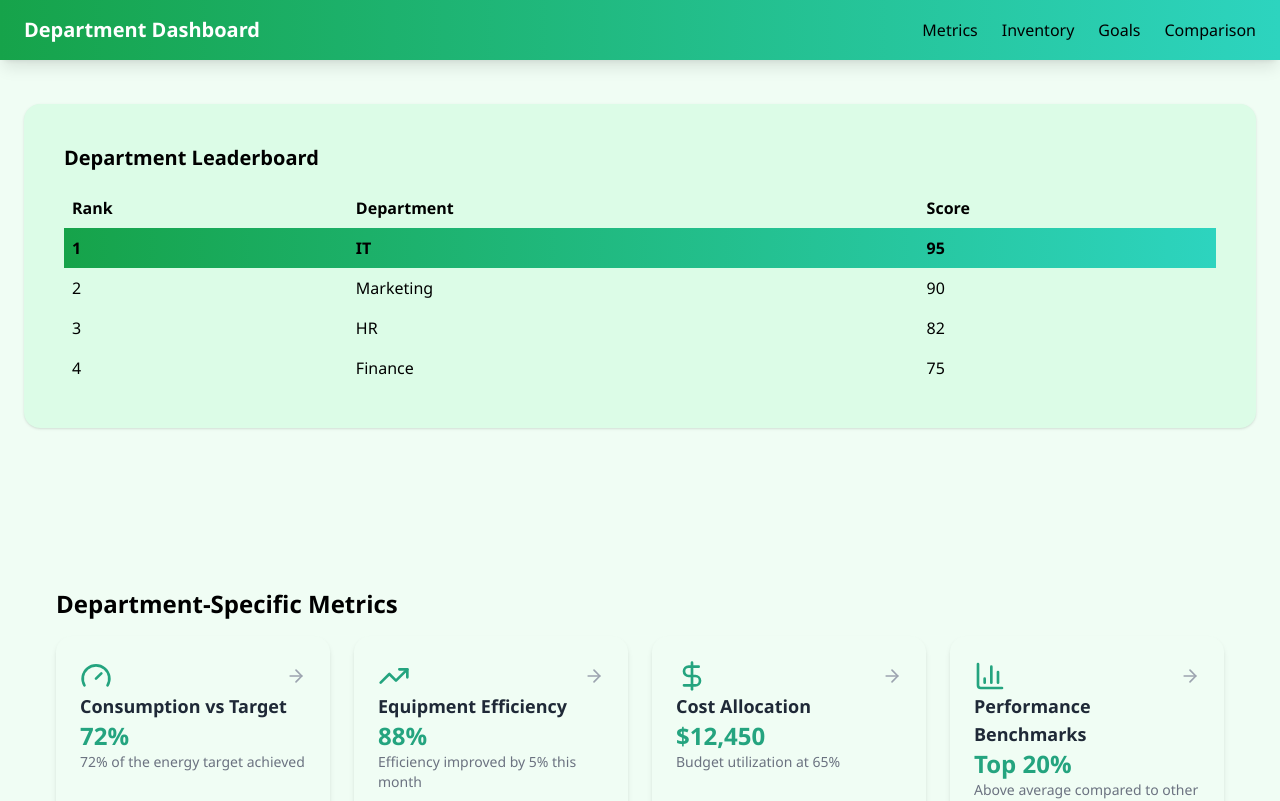
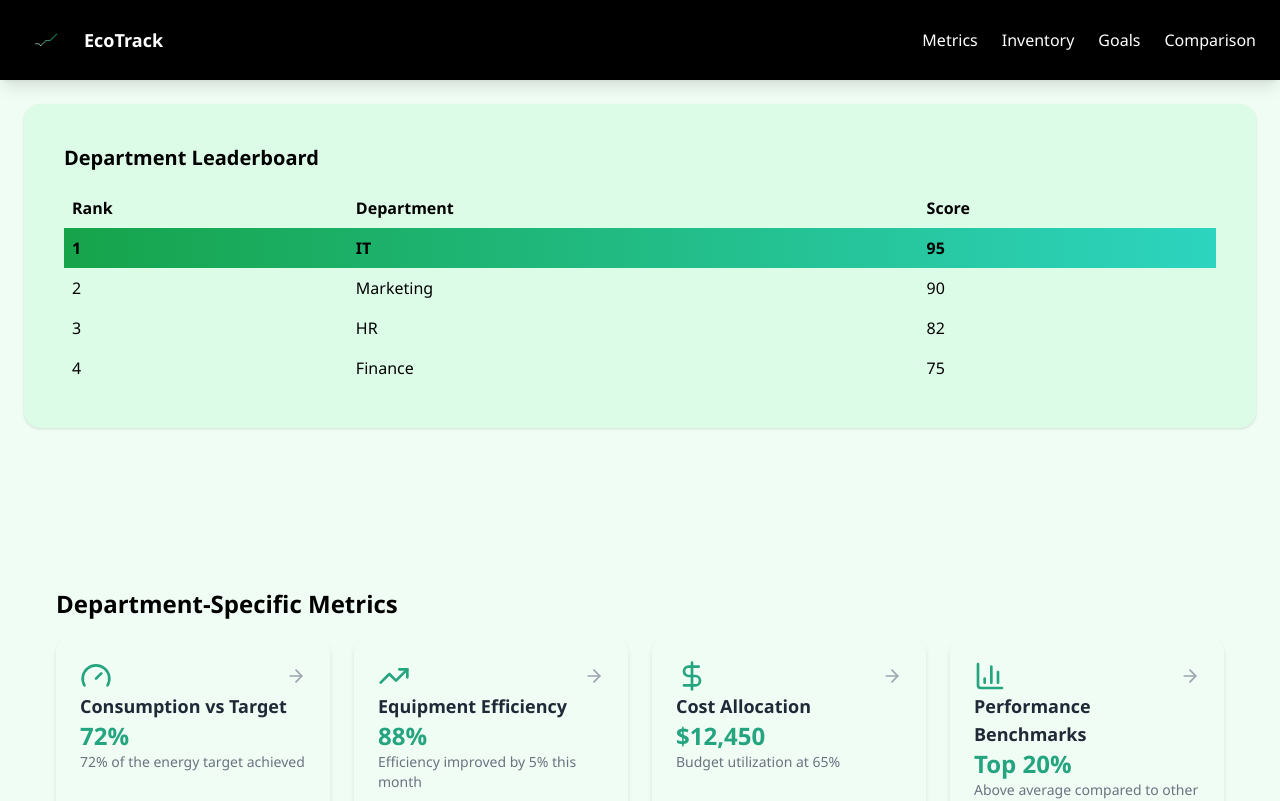
Before and after one commit to CKmellow/EcoTrack, a React (Create React App) app in the folder frontend/eco-track/: page /department-dashboard in a window 1280 px wide. Shown: the top 801 px of the page. Built offline with nearby package versions, Linux system fonts and the light colour scheme.

Commit message:
changed company analytics to react component- deleted it as a page-  added route to bill management

```diff
--- a/frontend/eco-track/src/pages/companalytics.js
+++ b/frontend/eco-track/src/Components/CompanyAnalytics.jsx
@@ -1,45 +1,38 @@
 import React from "react";
-
 import {
   LineChart, Line, XAxis, YAxis, CartesianGrid, Tooltip, Legend,
   BarChart, Bar,
   PieChart, Pie, Cell,
   ScatterChart, Scatter
 } from "recharts";
-import { Card, CardContent } from "../Components/ui/Card"
-import Header from "../Components/Header";
-const carbonData = [
+import { Card, CardContent } from "../Components/ui/Card";
+
+const COLORS = ["#31a05aff", "#f87171"]; // green + red
+
+export default function AnalyticsDashboard({
+  carbonData = [
     { month: "Jan", emissions: 400, target: 350 },
     { month: "Feb", emissions: 380, target: 340 },
     { month: "Mar", emissions: 420, target: 330 },
-];
-
-const efficiencyData = [
+  ],
+  efficiencyData = [
     { department: "IT", efficiency: 85 },
     { department: "HR", efficiency: 70 },
     { department: "Finance", efficiency: 90 },
     { department: "Ops", efficiency: 60 },
-];
-
-const accuracyData = [
+  ],
+  accuracyData = [
     { name: "Accurate", value: 80 },
     { name: "Error", value: 20 },
-];
-
-const costEmissionData = [
+  ],
+  costEmissionData = [
     { x: 1000, y: 400 }, // x = cost, y = emissions
     { x: 1500, y: 350 },
     { x: 1200, y: 300 },
     { x: 1800, y: 500 },
-];
-
-const COLORS = ["#31a05aff", "#f87171"]; // green + red
-
-export default function AnalyticsPage() {
+  ]
+}) {
   return (
-   <div className="w-full min-h-screen bg-[#F5F8F2] flex flex-col">
-     <Header />
-
     <div className="p-6 grid grid-cols-1 md:grid-cols-2 gap-6">
 
       {/* Carbon Footprint Tracking */}
@@ -75,7 +68,7 @@ export default function AnalyticsPage() {
       {/* Prediction Accuracy */}
       <Card className="rounded-2xl shadow-md">
         <CardContent>
-          <h2 className="text-xl font-semibold mb-4"> Prediction Accuracy</h2>
+          <h2 className="text-xl font-semibold mb-4">Prediction Accuracy</h2>
           <PieChart width={400} height={250}>
             <Pie
               data={accuracyData}
@@ -99,7 +92,7 @@ export default function AnalyticsPage() {
       {/* Cost vs Emissions Analysis */}
       <Card className="rounded-2xl shadow-md">
         <CardContent>
-          <h2 className="text-xl font-semibold mb-4"> Cost vs Emissions</h2>
+          <h2 className="text-xl font-semibold mb-4">Cost vs Emissions</h2>
           <ScatterChart width={400} height={250}>
             <CartesianGrid />
             <XAxis dataKey="x" name="Cost" unit="$" />
@@ -109,7 +102,7 @@ export default function AnalyticsPage() {
           </ScatterChart>
         </CardContent>
       </Card>
-</div>
+
     </div>
   );
 }
--- a/frontend/eco-track/src/pages/BillManagement.js
+++ b/frontend/eco-track/src/pages/BillManagement.js
@@ -2,6 +2,7 @@ import React, { useState } from "react";
 import { CSVLink } from "react-csv";
 import jsPDF from "jspdf";
 import "jspdf-autotable";
+import Header from "../Components/Header";
 
 const glassStyle = {
   background: "rgba(255,255,255,0.2)",
@@ -158,7 +159,10 @@ function BillManagement() {
   };
 
   return (
+     <div className="w-full min-h-screen bg-[#F5F8F2] flex flex-col">
+     <Header />
     <div className="min-h-screen w-full flex flex-col items-center justify-start bg-[#F5F8F2] py-10 px-4">
+
       <h2 className="text-3xl font-bold text-transparent bg-clip-text bg-gradient-to-r from-green-600 to-teal-400 mb-8">Bill Management</h2>
       <div style={glassStyle} className="w-full max-w-2xl mb-8">
         <h3 className="text-xl font-semibold mb-4 text-[#144D52]">Upload Bills</h3>
@@ -277,6 +281,7 @@ function BillManagement() {
         </div>
       )}
     </div>
+    </div>
   );
 }
 
--- a/frontend/eco-track/src/pages/CompanyAdminDashboard.js
+++ b/frontend/eco-track/src/pages/CompanyAdminDashboard.js
@@ -2,11 +2,12 @@ import React from "react";
 import { useNavigate } from "react-router-dom";
 import Header from "../Components/Header";
 import Footer from "../Components/Footer";
+import AnalyticsDashboard from "../Components/CompanyAnalytics";
 function CompanyAdminDashboard() {
+    const navigate = useNavigate();
   return (
     <div className="w-full min-h-screen bg-[#F5F8F2] flex flex-col">
-      {/* Header */}
-      <Header />
+     < Header />
 
       {/* Main Content */}
       <main className="flex-1 px-8 py-10">
@@ -51,8 +52,21 @@ function CompanyAdminDashboard() {
               <button className="bg-gradient-to-r from-green-600 to-teal-400 text-white px-6 py-3 rounded-lg shadow hover:scale-105 transition-transform">Add Department</button>
               <button className="bg-white border border-gray-300 text-[#144D52] px-6 py-3 rounded-lg hover:bg-gray-100">Generate Report</button>
               <button className="bg-black text-white px-6 py-3 rounded-lg hover:bg-[#1e8c6b]">Send Alert</button>
+              <button onClick={() => navigate("/bills")}  className="bg-gradient-to-r from-green-600 to-teal-400 text-white px-6 py-3 rounded-lg shadow hover:scale-105 transition-transform ">Bill Management</button>
+
+
             </div>
           </div>
+
+
+
+
+        </div>
+
+          <div className="bg-white border border-gray-200 rounded-xl p-6 mt-10 shadow">
+          <h4 className="text-lg font-semibold text-[#144D52] mb-6">Analytics Overview</h4>
+          <AnalyticsDashboard />
+
         </div>
       </main>
       <Footer />
--- a/frontend/eco-track/src/pages/DepartmentDashboard.js
+++ b/frontend/eco-track/src/pages/DepartmentDashboard.js
@@ -57,13 +57,16 @@ export default function DepartmentDashboard() {
   return (
     <div className="min-h-screen bg-green-50">
       {/* Navbar */}
-      <nav className="fixed top-0 left-0 w-full bg-gradient-to-r from-green-600 to-teal-400 text-white flex justify-between items-center px-6 py-4 shadow-lg z-50">
-        <h1 className="text-xl font-bold">Department Dashboard</h1>
+      <nav className="fixed top-0 left-0 w-full bg-black text-white flex justify-between items-center px-6 py-4 shadow-lg z-50">
+         <div className="flex items-center space-x-3">
+         <img src="/logo.png" alt="Logo" className="w-12 h-12 rounded" />
+          <span className="text-white font-semibold text-lg">EcoTrack</span>
+          </div>
         <div className="space-x-6">
-          <a href="#metrics" className="text-black">Metrics</a>
-          <a href="#inventory" className="text-black">Inventory</a>
-          <a href="#goals" className="text-black">Goals</a>
-          <a href="#comparison" className="text-black">Comparison</a>
+          <a href="#metrics" className="text-white">Metrics</a>
+          <a href="#inventory" className="text-white">Inventory</a>
+          <a href="#goals" className="text-white">Goals</a>
+          <a href="#comparison" className="text-white">Comparison</a>
         </div>
       </nav>
       <div className="p-6 mb-2">
--- a/frontend/eco-track/src/pages/EcoTracker.js
+++ b/frontend/eco-track/src/pages/EcoTracker.js
@@ -35,7 +35,7 @@ function EcoTracker() {
     {/* Nav */}
     <nav className="flex items-center space-x-6 text-gray-200 font-medium backdrop-blur-sm">
       <Link to="/admin-dashboard" className="hover:text-[#144D52]">Dashboard</Link>
-      <Link to="/companalytics" className="hover:text-[#144D52]">Analytics</Link>
+      <Link to="admin-dashboard" className="hover:text-[#144D52]">Analytics</Link>
       <button  onClick={() => navigate("/signup")} className="bg-black hover:bg-[#1e8c6b] text-white rounded px-5 py-2 font-medium">
         Get Started
       </button>
```
Lines whose indentation alone changed are shown as unchanged.
